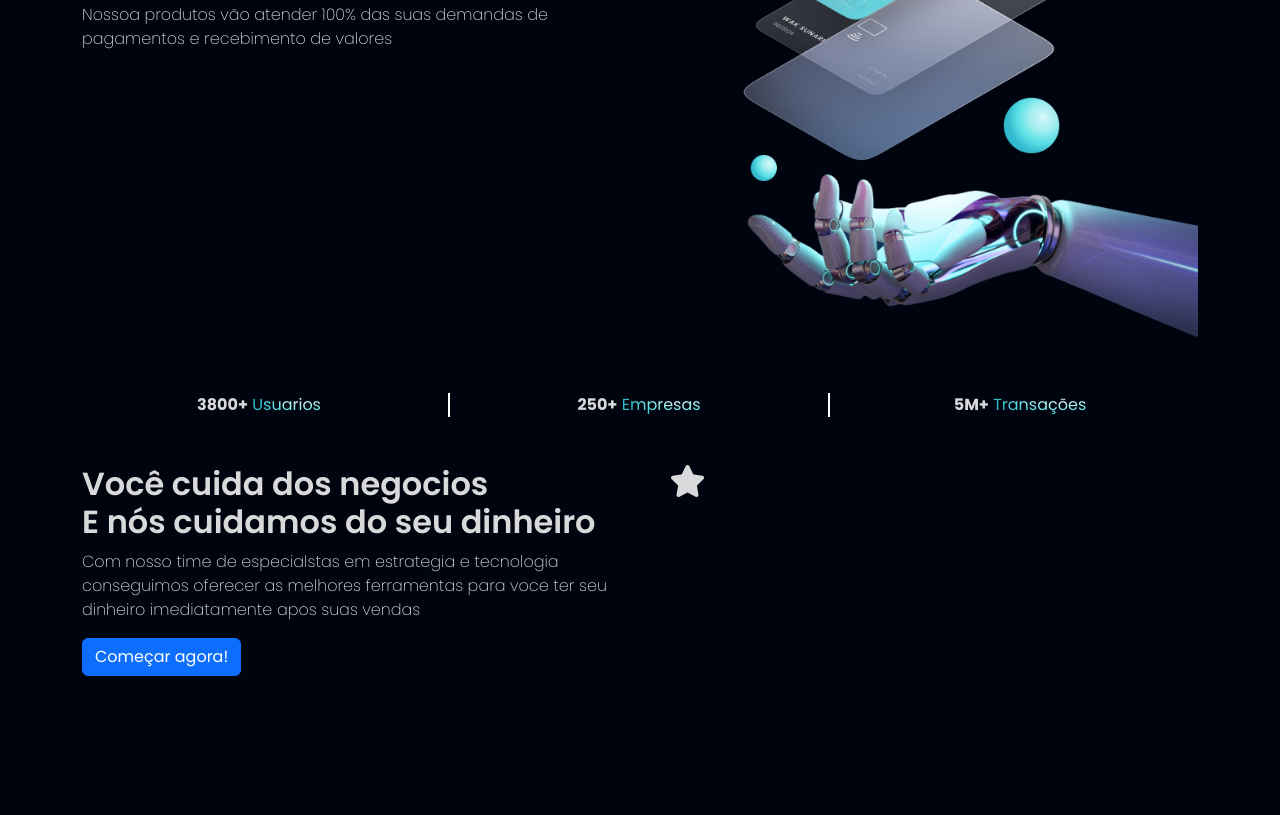
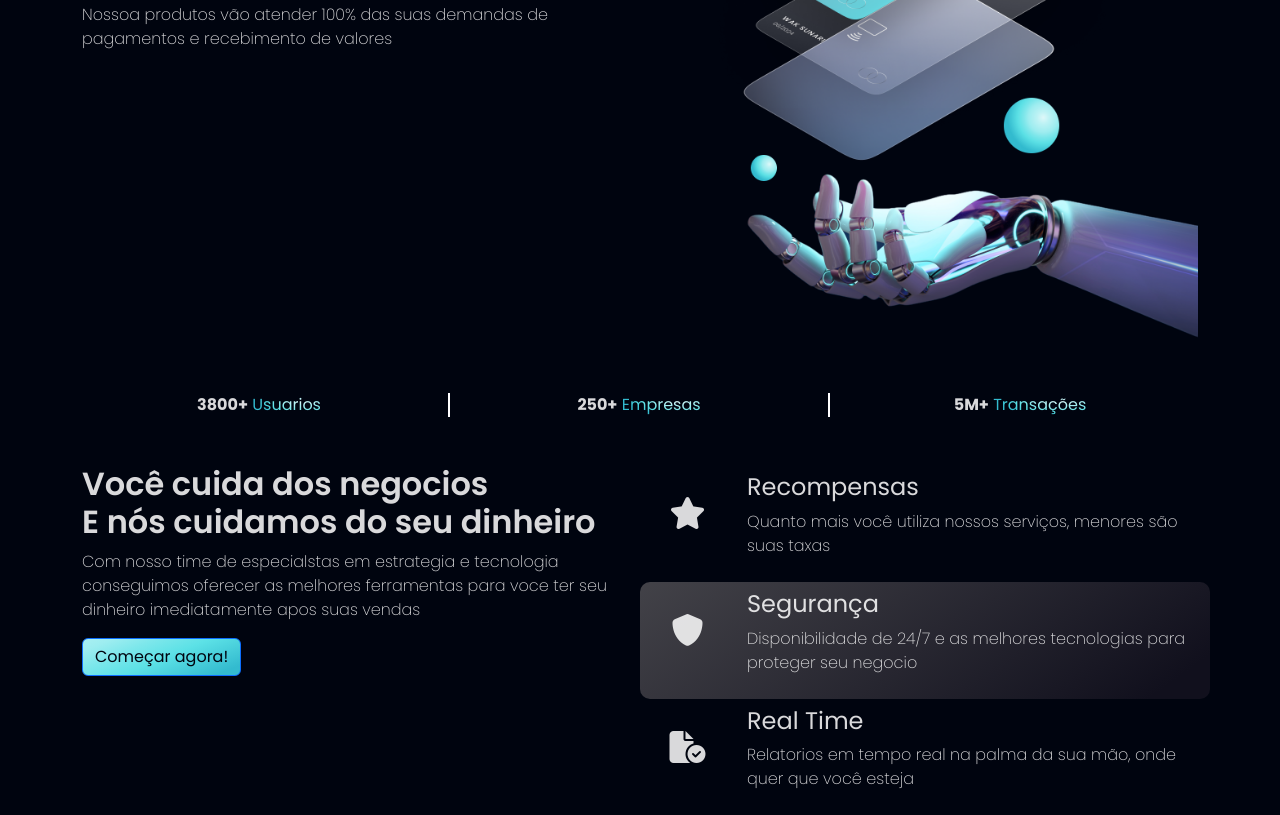
Before and after one commit to renanrcs/FirstProject-Booststrap, a plain HTML site: page index.html in a window 1280 px wide. Shown: the part 304-1119 px from the top of the page. Before the commit the page ends 980 px from the top, so only its background shows below. Drawn offline with nearby package versions, Linux system fonts and the light colour scheme.

Commit message:
build and styling part of the features

```diff
--- a/CSS/style.css
+++ b/CSS/style.css
@@ -35,3 +35,13 @@ text-fill-color: transparent;
 
     }
 }
+
+.fundo{
+    border-radius: 10px;
+    background: linear-gradient(144.39deg, #FFF -278.56%, #6D6D6D -78.47%, #11101D 91.61%);
+}
+
+.btn-primary{
+    background: linear-gradient(157.81deg, #DEF9FA -43.27%, #BEF3F5 -21.24%, #9DEDF0 12.19%, #7DE7EB 29.82%, #5CE1E6 51.94%, #33BBCF 90.29%);
+    color: #00040F;
+}
--- a/index.html
+++ b/index.html
@@ -87,12 +87,31 @@
                 <button class="btn btn-primary">Começar agora!</button>
             </div>
             <div class="col-12 col-sm-12 col-md-6 col-lg-6 col-xl-6 col-xxl-6">
-                <div class="row">
-                    <div class="col-2 text-center">
+                <div class="row mt-2 mb-2">
+                    <div class="col-2 text-center py-4">
                         <i class="fa-solid fa-star fa-2x"></i>
                     </div>
                     <div class="col-10">
-
+                        <h4>Recompensas</h4>
+                        <p>Quanto mais você utiliza nossos serviços, menores são suas taxas</p>
+                    </div>
+                </div>
+                <div class="row fundo py-2">
+                    <div class="col-2 text-center py-4">
+                        <i class="fa-solid fa-shield fa-2x"></i>
+                    </div>
+                    <div class="col-10">
+                        <h4>Segurança</h4>
+                        <p>Disponibilidade de 24/7 e as melhores tecnologias para proteger seu negocio</p>
+                    </div>
+                </div>
+                <div class="row mt-2 mb-2">
+                    <div class="col-2 text-center py-4">
+                        <i class="fa-solid fa-file-circle-check fa-2x"></i>
+                    </div>
+                    <div class="col-10">
+                        <h4>Real Time</h4>
+                        <p>Relatorios em tempo real na palma da sua mão, onde quer que você esteja</p>
                     </div>
                 </div>
             </div>
```
